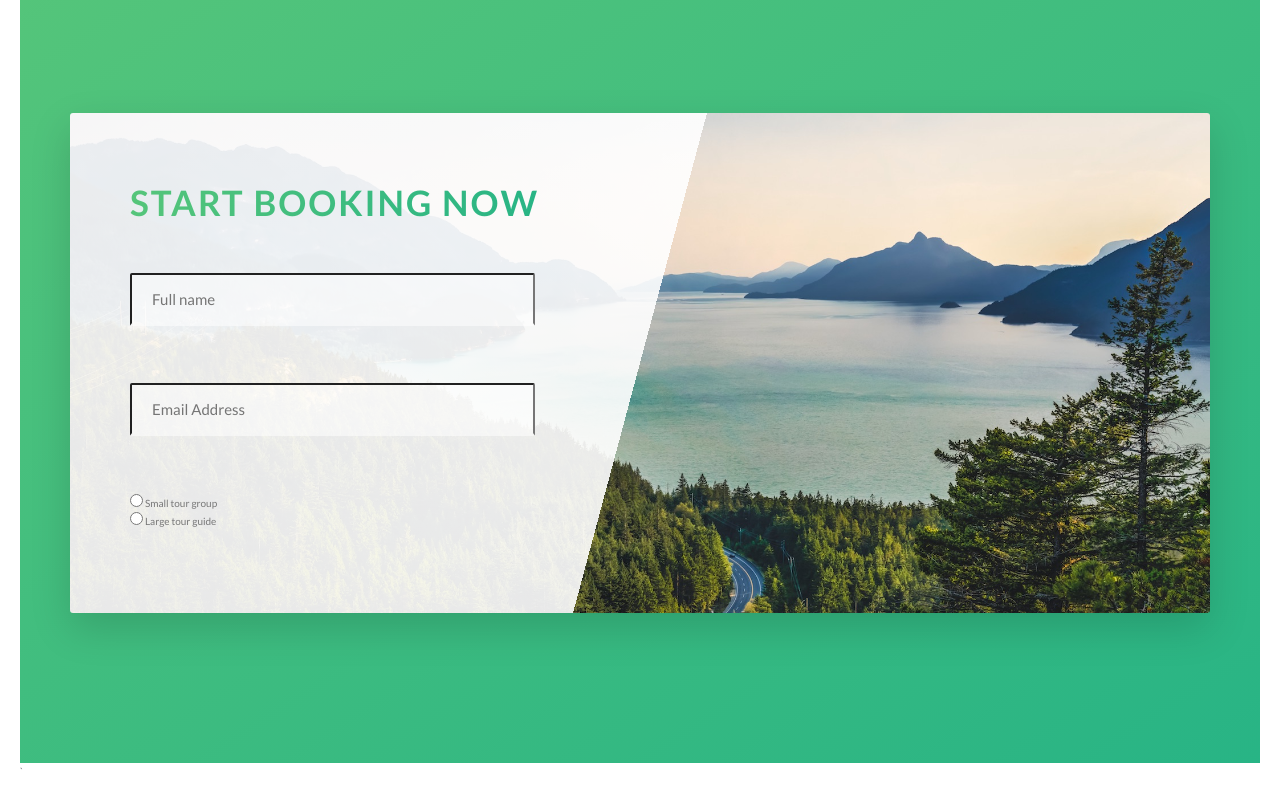
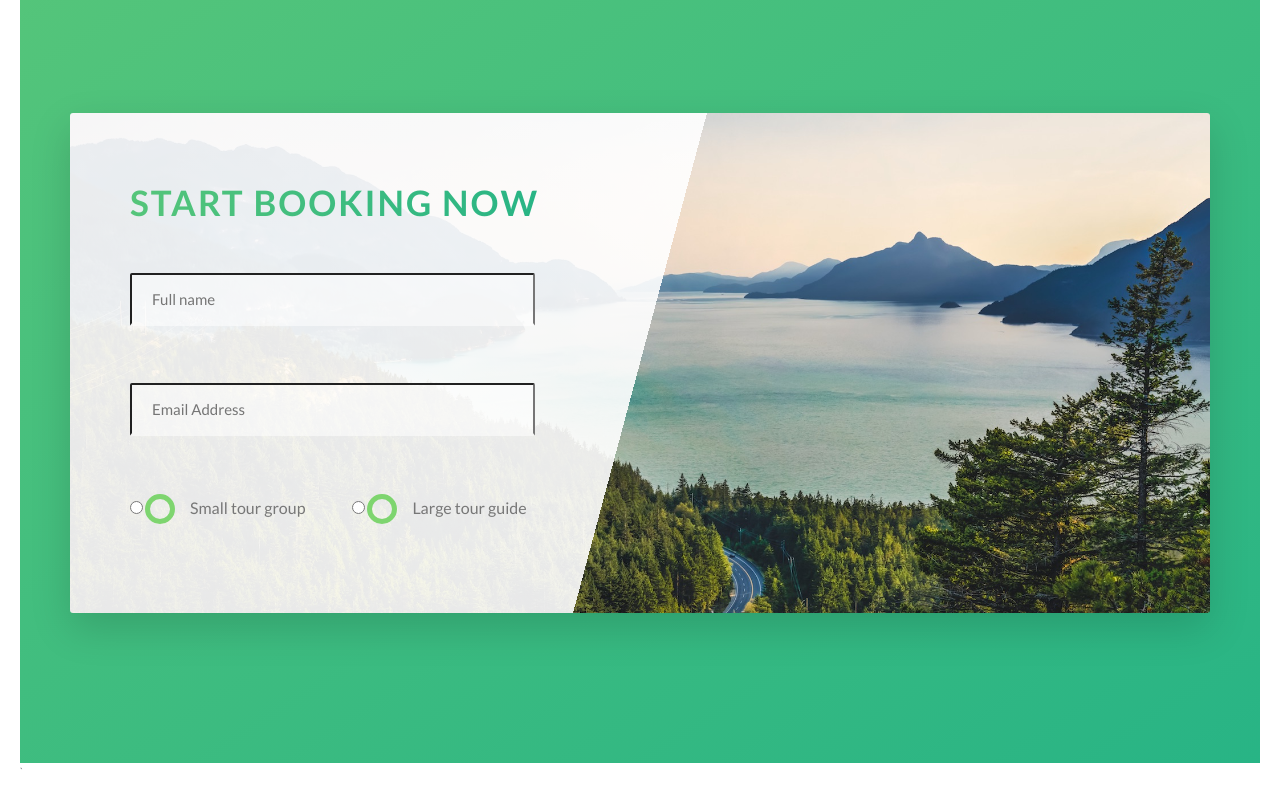
Before and after one commit to shifaligupta03/Natours, a website: page index.html in a window 1280 px wide. Shown: the part 4813-5613 px from the top of the page. Drawn offline with Linux system fonts and the light colour scheme.

Commit message:
radio buttons

```diff
--- a/index.html
+++ b/index.html
@@ -324,11 +324,17 @@
                             <div class="form__group">
                                 <div class="form__radio-group">
                                     <input type="radio" class="form__radio-input" id="small" name="size">
-                                    <label for="small" class="form__radio-label">Small tour group</label>
+                                    <label for="small" class="form__radio-label">
+                                        <span class="form__radio-button"></span>
+                                        Small tour group
+                                    </label>
                                 </div>
                                 <div class="form__radio-group">
                                     <input type="radio" class="form__radio-input" id="large" name="size">
-                                    <label for="large" class="form__radio-label">Large tour guide</label>
+                                    <label for="large" class="form__radio-label">
+                                        <span class="form__radio-button"></span>
+                                        Large tour guide
+                                    </label>
                                 </div>
                             </div>
 
--- a/sass/components/_form.scss
+++ b/sass/components/_form.scss
@@ -46,7 +46,42 @@
         transform: translateY(-4rem);
     }
 
+    &__radio-group{
+        width: 49%;
+        display: inline-block;
+    }
+
+    &__radio-label{
+        font-size: $default-font-size;
+        cursor: pointer;
+        position: relative;
+        padding-left: 4.5rem;
+    }
+
+    &__radio-button{
+        height: 3rem;
+        width: 3rem;
+        border:5px solid $color-primary;
+        border-radius: 50%;
+        display: inline-block;
+        position: absolute;
+        left:0;
+        top:-.4rem;
 
 
+        &::after{
+            content: "";
+            height:1rem;
+            width:1rem;
+            display: block;
+            border-radius: 50%;
+            position: absolute;
+            top:50%;
+            left:50%;
+            transform: translate(-50%, -50%);
+            background-color: $color-primary;
+            opacity: 0;
+        }
+    }
 
 }
```
Also changed, not shown: css/style.css.
